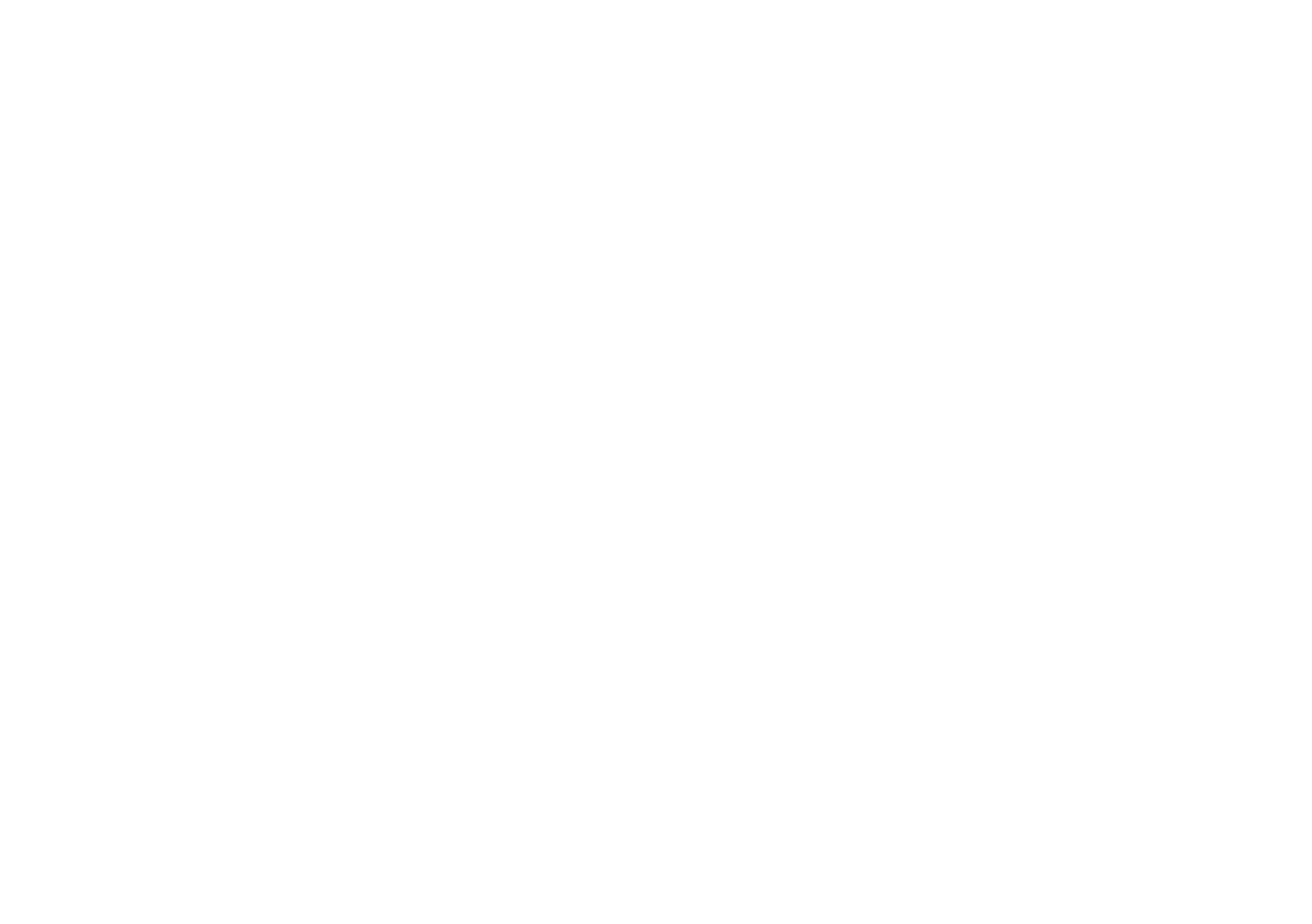
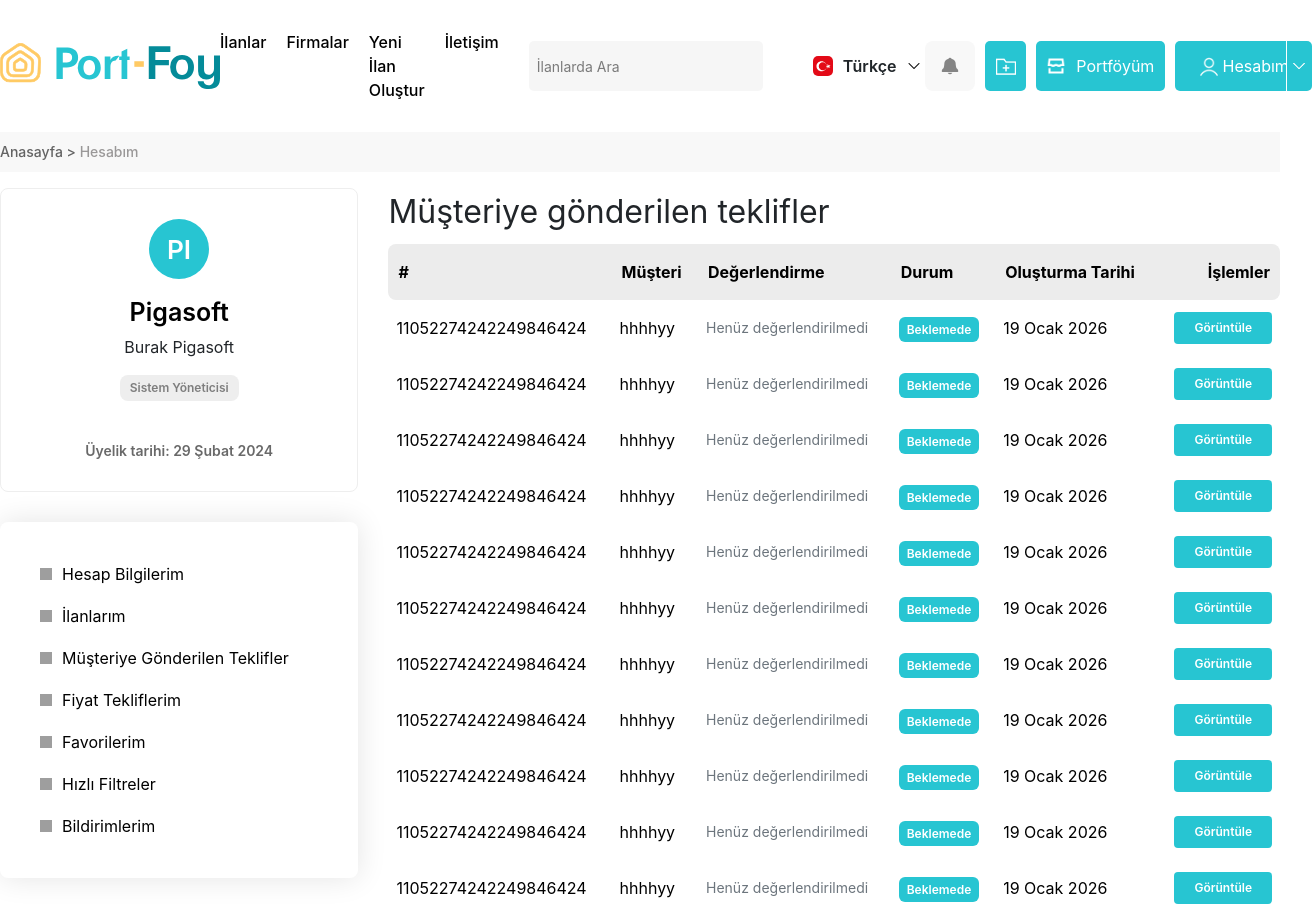
Before and after one commit to melihkostk/portfoy, a React (Vite) app: page /proposals in a window 1280 px wide. Before the commit this address had no page. Shown: the top 924 px of the page, 1312 px wide, since content can reach past the window. Before the commit the page ends 800 px from the top, so only its background shows below. Built offline with nearby package versions, Linux system fonts and the light colour scheme; grey boxes are pictures that could not be loaded.

Commit message:
Proposal page design completed

```diff
--- a/src/App.jsx
+++ b/src/App.jsx
@@ -17,6 +17,7 @@
 import { Create } from "./pages/Create";
 import { Profile } from "./pages/Profile"
 import { Account } from "./pages/Account";
+import {Proposals} from "./pages/Proposals"
 
 function App() {
 
@@ -41,6 +42,7 @@
         <Route path="/properties/create" element={<Create />} />
         <Route path="/profile" element={<Profile />} />
         <Route path="/account" element={<Account />} />
+        <Route path="/proposals" element={<Proposals />} />
       </Routes>
     </BrowserRouter>
 
--- /dev/null
+++ b/src/components/ProposalCard.jsx
@@ -0,0 +1,16 @@
+export function ProposalCard() {
+    return (
+        <tr>
+            <td className="py-3 px-2 overflow-hidden text-ellipsis whitespace-nowrap max-w-[30ch] truncate">11052274242249846424</td>
+            <td className="py-3 px-2">hhhhyy</td>
+            <td className="py-3 px-2 text-[#6c757d] text-sm">Henüz değerlendirilmedi</td>
+            <td className="py-3 px-2">
+                <span className="bg-[#27C5D2] text-xs text-white font-semibold py-1.25 px-2 rounded-md">Beklemede</span>
+            </td>
+            <td className="py-3 px-2">19 Ocak 2026</td>
+            <td className="text-end py-3 px-2">
+                <button className="bg-[#27C5D2] text-xs text-white font-semibold py-2 px-5 rounded-sm cursor-pointer hover:bg-[#026872] transition-colors duration-300 ease-in-out">Görüntüle</button>
+            </td>
+        </tr>
+    )
+}
--- a/src/components/Sidebar.jsx
+++ b/src/components/Sidebar.jsx
@@ -38,10 +38,10 @@
 
                     </li>
                     <li className="py-2 px-2.5 my-0.5 rounded-lg cursor-pointer hover:bg-[#27C5D2] hover:text-white transition-colors duration-300 ease-in-out">
-                        <a className="flex items-center" href="">
+                        <Link to={"/proposals"} className="flex items-center" href="">
                             <img className="mr-2.5 w-3 h-3" src={arrow} alt="" />
                             Müşteriye Gönderilen Teklifler
-                        </a>
+                        </Link>
                     </li>
                     <li className="py-2 px-2.5 my-0.5 rounded-lg cursor-pointer hover:bg-[#27C5D2] hover:text-white transition-colors duration-300 ease-in-out">
                         <a className="flex items-center" href="">
--- /dev/null
+++ b/src/pages/Proposals.jsx
@@ -0,0 +1,65 @@
+import { Header } from "../components/Header"
+import { Sidebar } from "../components/Sidebar"
+import { ProposalCard } from "../components/ProposalCard"
+import { AppLinks } from "../components/AppLinks"
+import { Footer } from "../components/Footer"
+
+export function Proposals() {
+    return (
+        <div className='flex flex-col items-center font-sf'>
+            <Header />
+            <div className="w-full bg-[#f8f8f8] flex justify-center py-2.5 mb-4">
+                <div className="w-full max-w-350">
+                    <p className="text-sm text-[#636363] font-medium">Anasayfa {">"} <span className="text-[#9a9898]"> Hesabım</span></p>
+                </div>
+            </div>
+            <div className="w-full max-w-350">
+                <div className="flex items-start">
+                    <div className="w-[28%]">
+                        <Sidebar />
+                    </div>
+                    <div className="w-[72%] pl-7.5">
+                        <h2 className="text-[32px] text-[#212529] mb-2">Müşteriye gönderilen teklifler</h2>
+                        <div>
+                            <table className="w-full">
+                                <thead>
+                                    <tr>
+                                        <th className="text-start bg-[#ececec] py-4 px-2.5 rounded-l-lg">#</th>
+                                        <th className="text-start bg-[#ececec] py-4 px-2.5">Müşteri</th>
+                                        <th className="text-start bg-[#ececec] py-4 px-2.5">Değerlendirme</th>
+                                        <th className="text-start bg-[#ececec] py-4 px-2.5">Durum</th>
+                                        <th className="text-start bg-[#ececec] py-4 px-2.5">Oluşturma Tarihi</th>
+                                        <th className="text-end bg-[#ececec] py-4 px-2.5 rounded-r-lg">İşlemler</th>
+                                    </tr>
+                                </thead>
+                                <tbody>
+                                    <ProposalCard />
+                                    <ProposalCard />
+                                    <ProposalCard />
+                                    <ProposalCard />
+                                    <ProposalCard />
+                                    <ProposalCard />
+                                    <ProposalCard />
+                                    <ProposalCard />
+                                    <ProposalCard />
+                                    <ProposalCard />
+                                    <ProposalCard />
+                                    <ProposalCard />
+                                </tbody>
+                            </table>
+                        </div>
+                    </div>
+                </div>
+            </div>
+            <div className='w-full mt-30 mb-30'>
+                <div className='w-full mx-auto max-w-350 flex flex-col items-center justify-center bg-[#f7f6fb]'>
+                    <AppLinks />
+                </div>
+            </div>
+            <div className='w-full'>
+                <Footer />
+            </div>
+        </div>
+    )
+
+}
```
